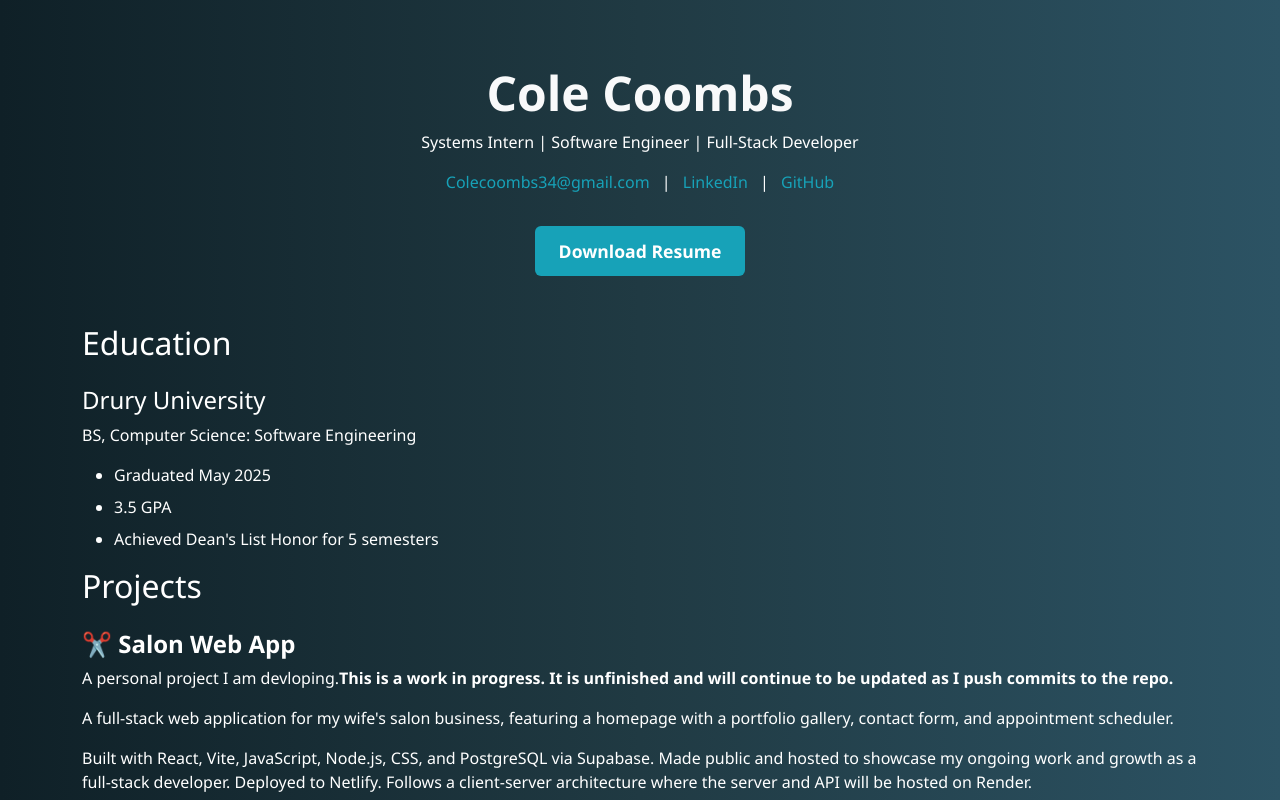
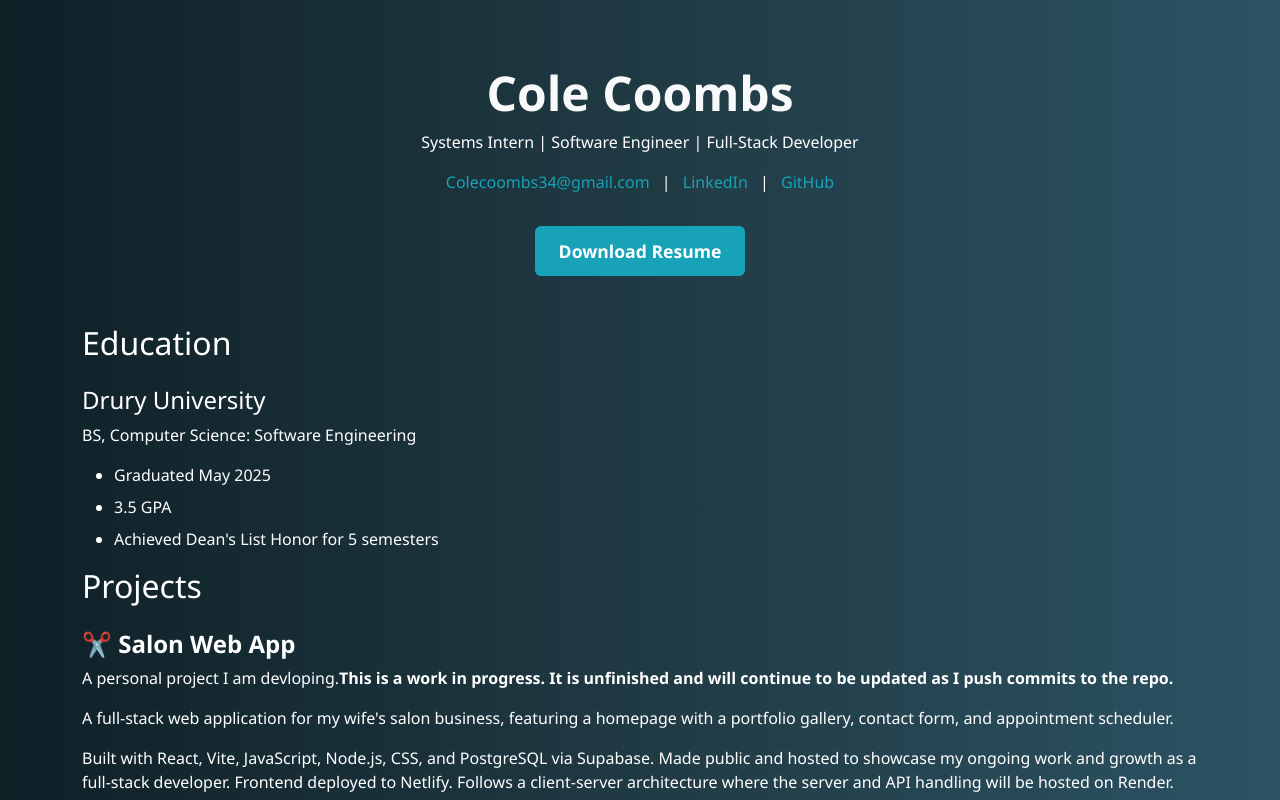
Before and after one commit to colecoombs/Website, a website built with Vite: page index.html in a window 1280 px wide. Shown: the top 800 px of the page. Built offline with nearby package versions, Linux system fonts and the light colour scheme; no server answers.

Commit message:
Update index.html

```diff
--- a/index.html
+++ b/index.html
@@ -38,7 +38,7 @@
         <h4>✂️ <a href="https://github.com/colecoombs/salon-web-app" target="_blank" class="project-link">Salon Web App</a></h4>
         <p>A personal project I am devloping.<strong>This is a work in progress. It is unfinished and will continue to be updated as I push commits to the repo.</strong></p>
         <p>A full-stack web application for my wife's salon business, featuring a homepage with a portfolio gallery, contact form, and appointment scheduler.</p>
-        <p>  Built with React, Vite, JavaScript, Node.js, CSS, and PostgreSQL via Supabase. Made public and hosted to showcase my ongoing work and growth as a full-stack developer. Deployed to Netlify. Follows a client-server architecture where the server and API will be hosted on Render.</p>
+        <p>  Built with React, Vite, JavaScript, Node.js, CSS, and PostgreSQL via Supabase. Made public and hosted to showcase my ongoing work and growth as a full-stack developer. Frontend deployed to Netlify. Follows a client-server architecture where the server and API handling will be hosted on Render.</p>
         <a href="https://github.com/colecoombs/salon-web-app" class="btn btn-md btn-primary">View on GitHub</a> <a href="https://salon-web-app.netlify.app/" class="btn btn-md btn-primary" target="_blank">Live Demo</a>
         </a>
       </div>
```
